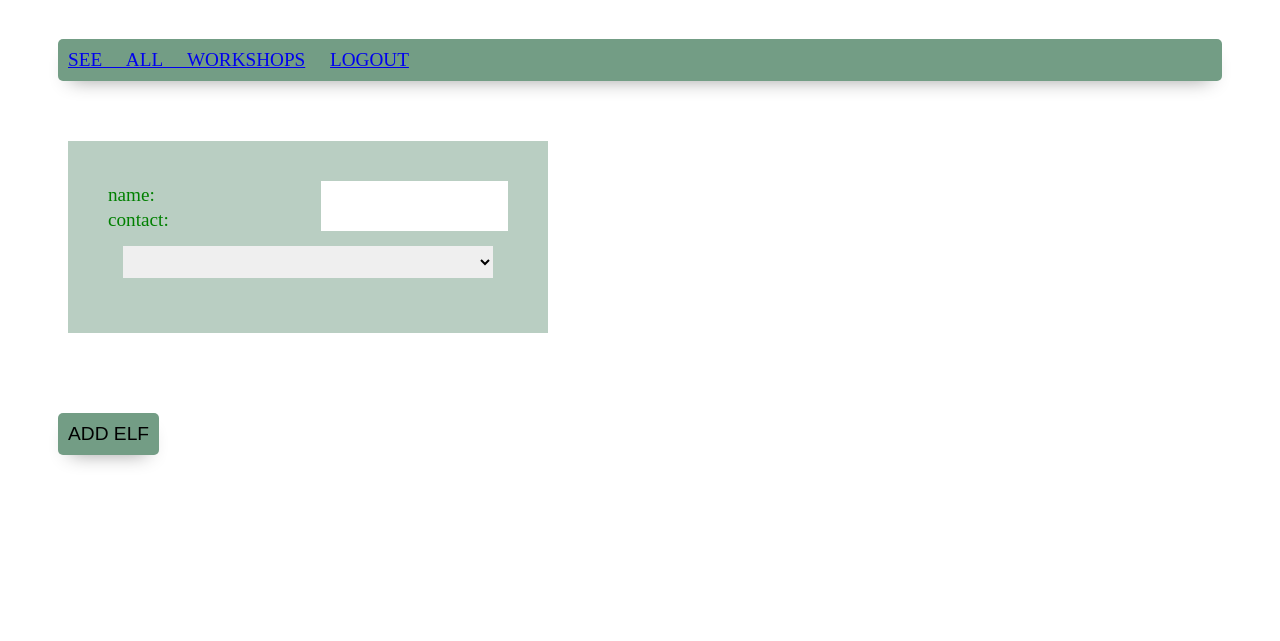
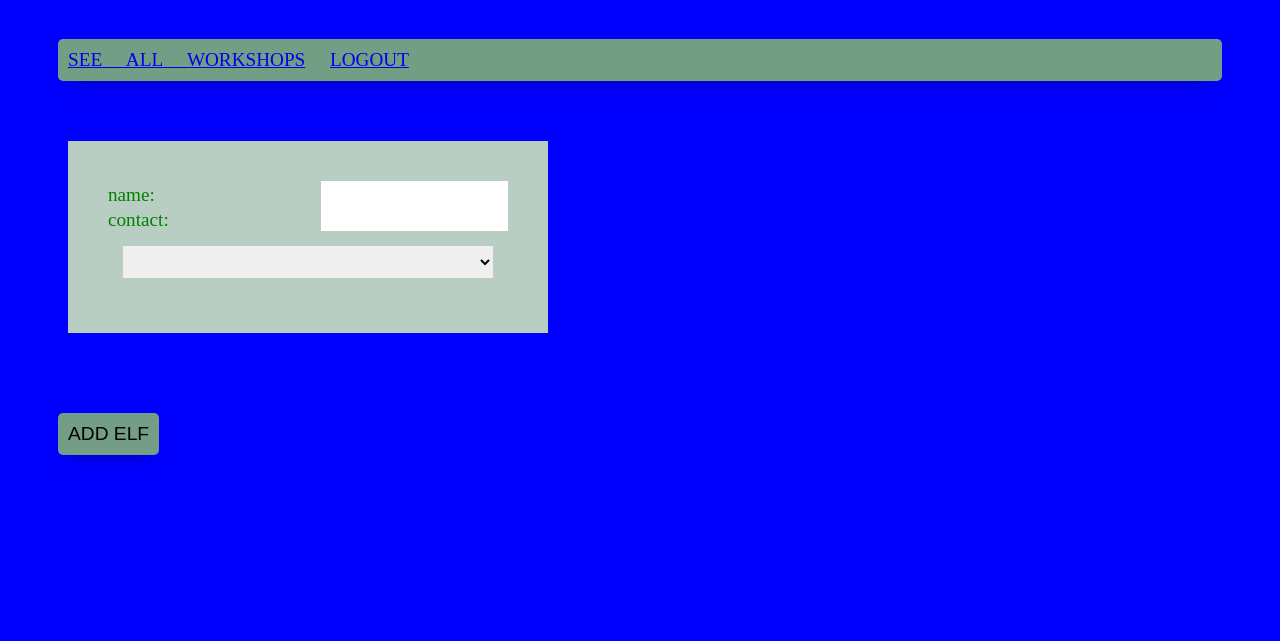
Before and after one commit to Alejae1998/workshop-fs, a plain HTML site: page create/index.html in a window 1280 px wide. Shown: the part 159-800 px from the top of the page. Drawn offline with nearby package versions, Linux system fonts and the light colour scheme; a web font is replaced by a local one.

Commit message:
adding more css

```diff
--- a/create/create.css
+++ b/create/create.css
@@ -2,6 +2,7 @@
 body {
     font-family: 'Mountains of Christmas';
     color: red;
+    background-color: blue;
 }
 
 #new-participant {
--- a/workshops/workshops.css
+++ b/workshops/workshops.css
@@ -2,6 +2,7 @@
 body {
     font-family: 'Mountains of Christmas';
     color: red;
+    background-color: red;
 }
 
 .main {
```
Also changed, not shown: assets/reindeer-bk.jpeg (added), assets/reindeer-bk2.jpeg (added).
